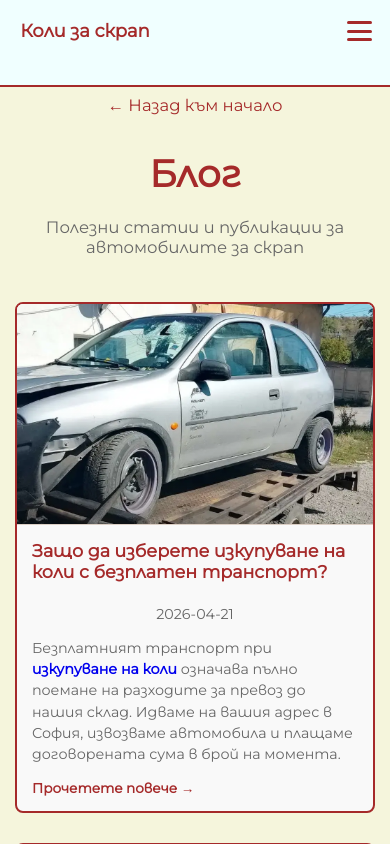
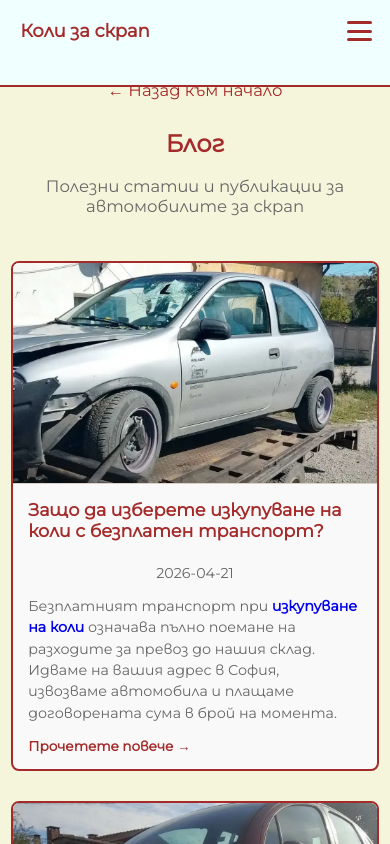
Before and after one commit to inweblife/avtoscrap, a Next.js app: page /blog in a window 390 px wide. Shown: the top 844 px of the page. Built offline with nearby package versions, Linux system fonts and the light colour scheme; no server answers.

Commit message:
Update Blog.module.css

```diff
--- a/styles/Blog.module.css
+++ b/styles/Blog.module.css
@@ -247,6 +247,24 @@
   margin: 0;
 }
 
+@media (max-width: 30em) {
+  .blogPostMain {
+    padding: 1em 0.75em;
+  }
+  .postHeader h1 {
+    font-size: 1.6em;
+  }
+  .postContent {
+    padding: 1.2em;
+  }
+  .postContent h2 {
+    font-size: 1.3em;
+  }
+  .postImage {
+    margin: 0 -1.2em 1em -1.2em;
+  }
+}
+
 @media (min-width: 45em) {
   .postHeader h1 {
     font-size: 3em;
@@ -271,5 +289,11 @@
   .cardImage {
     height: 240px;
   }
+}
 
+@media (min-width: 70em) {
+  .blogGrid {
+    grid-template-columns: repeat(4, 1fr);
+    max-width: 1400px;
+  }
 }
```
